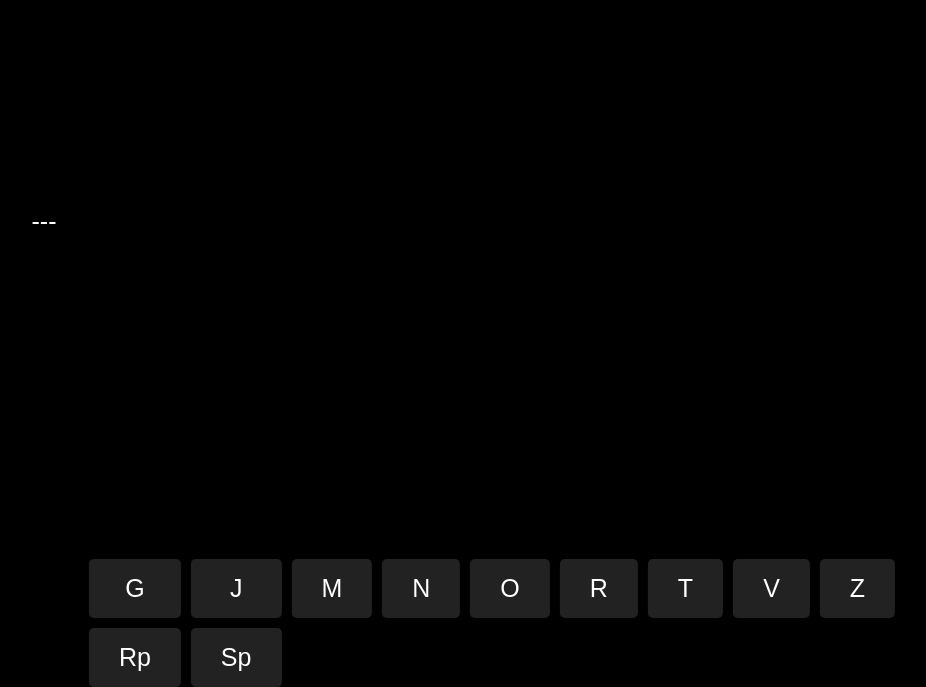
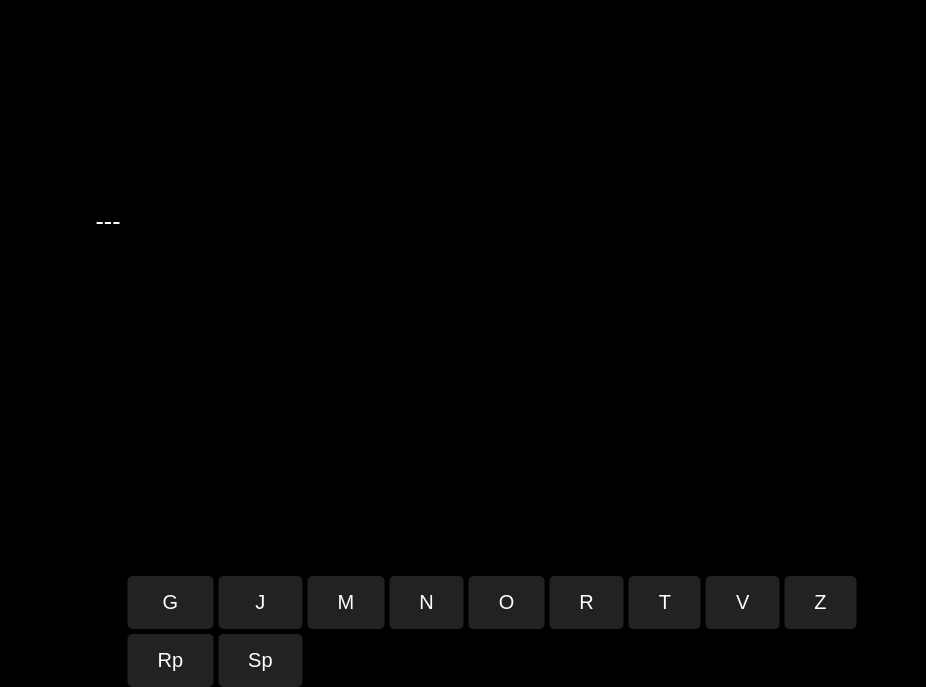
Before and after one commit to deveepdev/deveep.github.io, a plain HTML site: page Dominos/mobile.html in a window 1280 px wide. Shown: the part 113-800 px from the top of the page, without its empty margins (148-1074 px from the left). Drawn offline with Linux system fonts and the light colour scheme.

Commit message:
Add files via upload

```diff
--- a/Dominos/mobile.html
+++ b/Dominos/mobile.html
@@ -31,10 +31,10 @@
         .solution {
             color: #fff;
             font-family: Arial, Helvetica, sans-serif;
-            font-size: 25px;
+            font-size: 20px;
             display: grid;
             grid-template-columns: repeat(9, auto); /* 11 columns */
-            gap: 10px;
+            gap: 5px;
             /* pc gap 30px */
             position: absolute;
             transform: translate(-50%, -100%);
@@ -61,7 +61,7 @@
             font-size: 25px;
             position: absolute;
             transform: translate(-50%, 0%);
-            left: 15%;
+            left: 20%;
             top: 40%;
         }
     </style>
```
Also changed, not shown: Dominos/desktop.html (+0 -2 lines).
